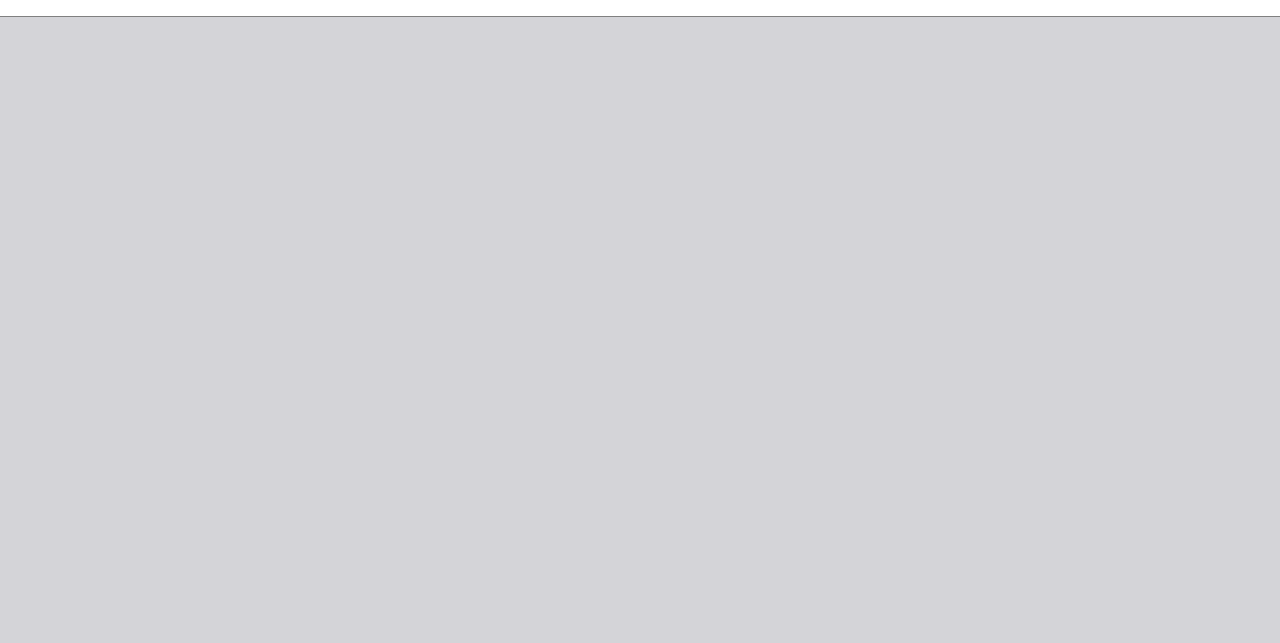
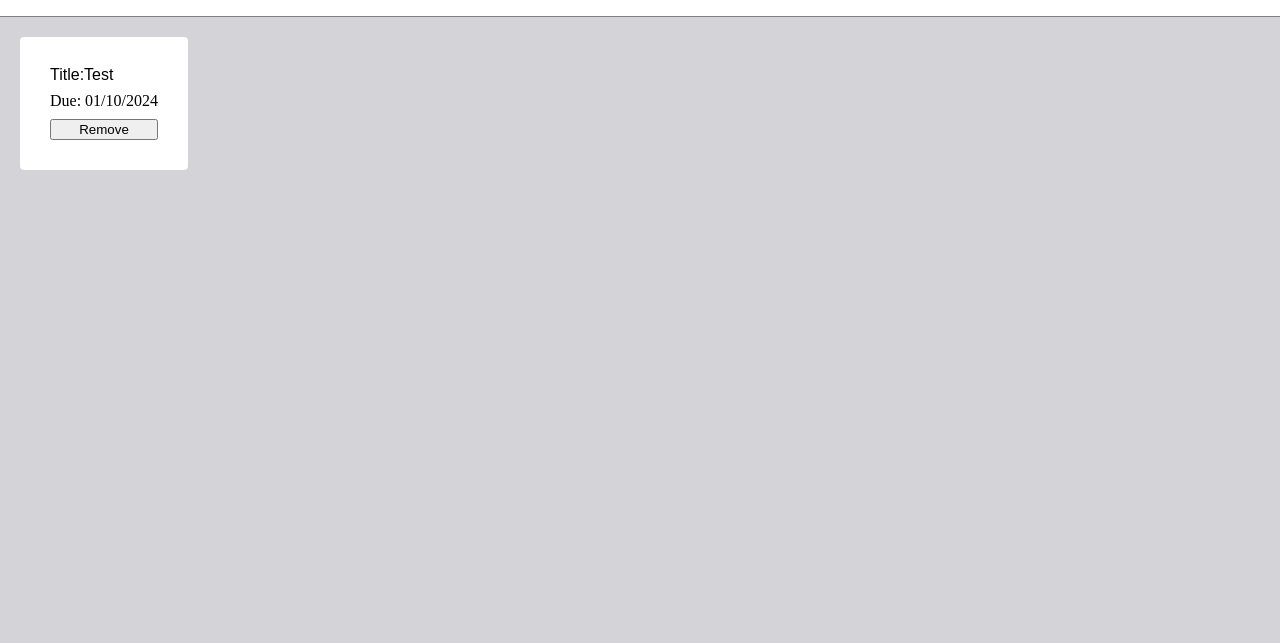
Before and after one commit to TwelveStacks/todo-list, a website built with webpack: page dist/index.html in a window 1280 px wide. Shown: the part 72-715 px from the top of the page. Built offline with Linux system fonts and the light colour scheme.

Commit message:
Updated style on project div

```diff
--- a/src/index.js
+++ b/src/index.js
@@ -59,8 +59,8 @@ function createProject(project) {
     projectDueDate.classList.add('project-duedate')
     deleteBtn.classList.add('delete-btn')
 
-    projectTitle.textContent = project.title;
-    projectDueDate.textContent = project.dueDate;
+    projectTitle.textContent = "Title:" + project.title;
+    projectDueDate.textContent = "Due: " + project.dueDate;
     deleteBtn.textContent = "Remove"
 
     projectContainer.append(projectDiv);
@@ -68,6 +68,9 @@ function createProject(project) {
     projectDiv.appendChild(projectDueDate);
     projectDiv.appendChild(deleteBtn);
 }
+
+let testProject = new Project("Test", "Test", "01/10/2024", "High")
+    createProject(testProject);
 
 function resetForm() {
     form.reset();
--- a/src/style.css
+++ b/src/style.css
@@ -234,12 +234,28 @@ footer svg:hover {
 }
 
 .project-div {
-	background-color: #fa6400;
-	padding: 10px;
-	margin: 10px;
+	background-color: white;
+	padding: 30px;
+	border-radius: 4px;
+	display: flex;
+	flex-direction: column;
+	gap: 10px;
+}
+
+.project-title {
+	font-family: "Arial", sans-serif;
+}
+
+.project-duedate {
+
+}
+
+.delete-btn {
+
 }
 
 #content {
 	display: flex;
 	flex-wrap: wrap;
+	padding: 20px;
 }
```
Also changed, not shown: dist/bundle.js.
